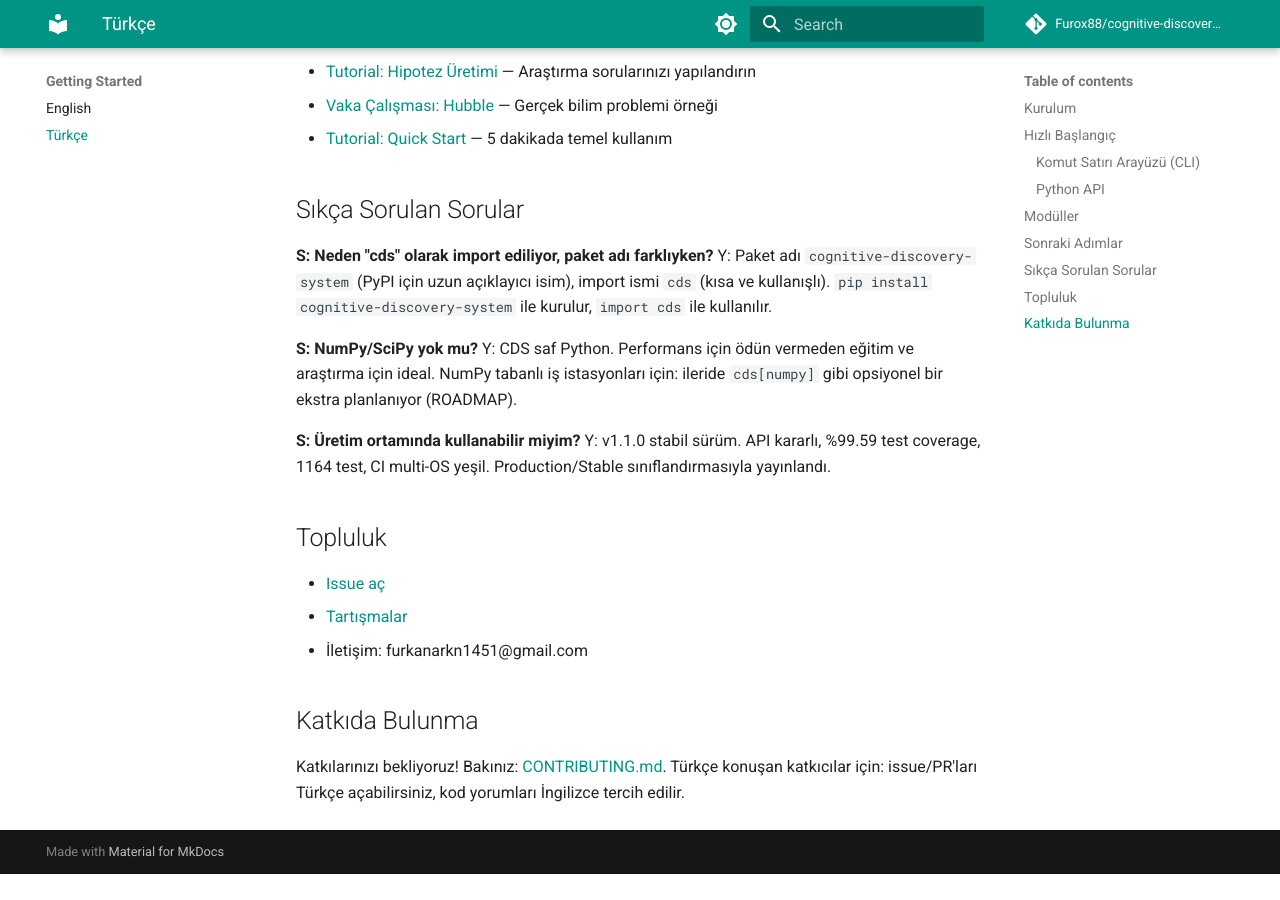
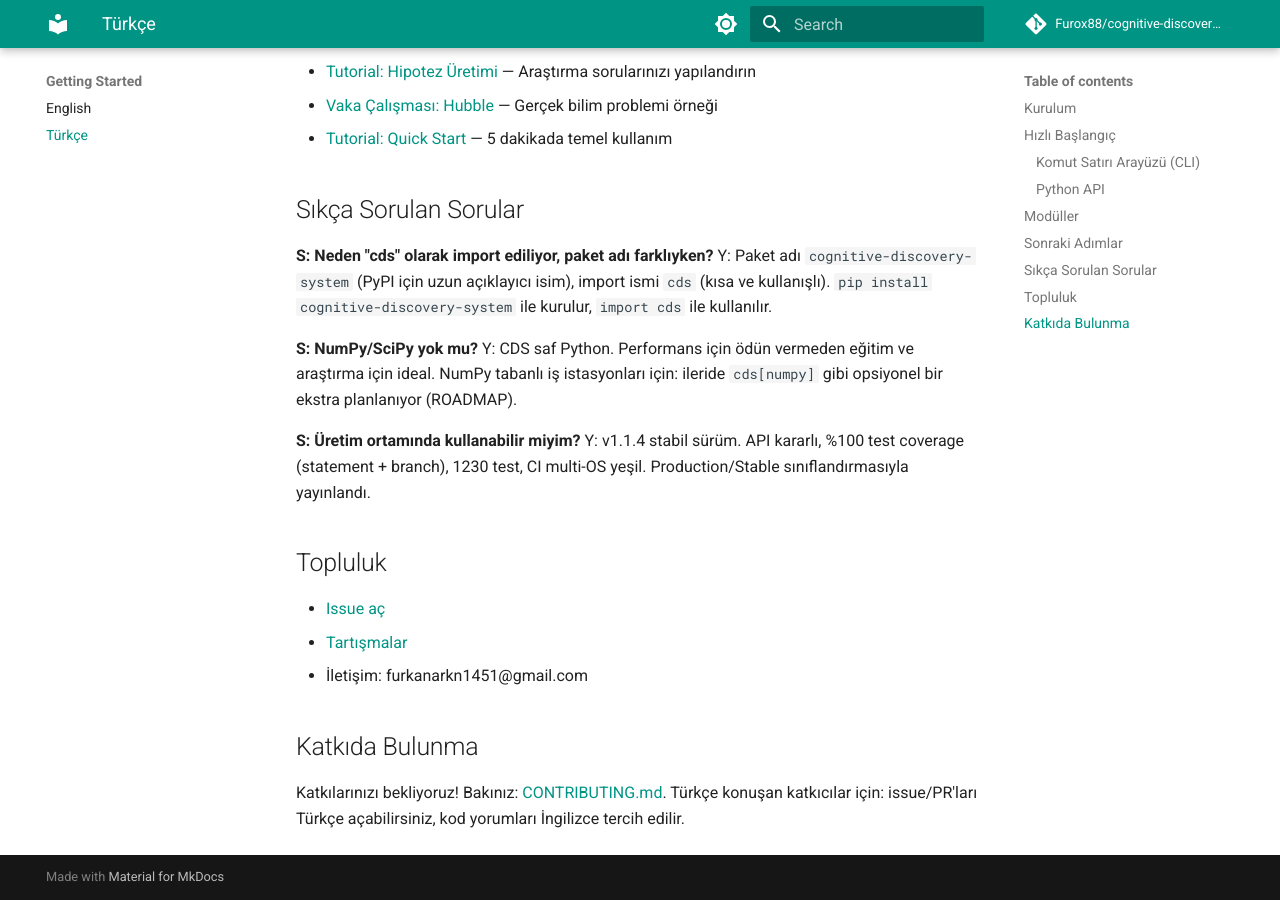
Before and after one commit to Furox88/cognitive-discovery-system, an MkDocs documentation site: the page built from docs/getting-started.tr.md, in a window 1280 px wide and 900 px high, scrolled down 2188 px. Built offline with MkDocs 1.6.1 and Material for MkDocs 9.7.7, drawn with Linux system fonts in a browser that asks for light colours; comment, search, counter and statistics services are not loaded; before the commit the page ends 3062 px from its top, so only the background shows below that.

Commit message:
docs: sync test count 1165→1230 and coverage ~99.6%→100% (#40)
After PR #38 (B5 property-based invariant suite, +65 tests) and PR #39
(100% coverage gate), the codebase now spans 1230 tests with 100% code
coverage (statement + branch). Update stale references in README.md,
docs/getting-started.md, docs/getting-started.tr.md, and the hardcoded
count in src/cds/cli.py info() panel.

Co-authored-by: Furox88 <real.furkannn>

```diff
--- a/docs/getting-started.tr.md
+++ b/docs/getting-started.tr.md
@@ -90,7 +90,7 @@
 Y: CDS saf Python. Performans için ödün vermeden eğitim ve araştırma için ideal. NumPy tabanlı iş istasyonları için: ileride `cds[numpy]` gibi opsiyonel bir ekstra planlanıyor (ROADMAP).
 
 **S: Üretim ortamında kullanabilir miyim?**
-Y: v1.1.0 stabil sürüm. API kararlı, %99.59 test coverage, 1164 test, CI multi-OS yeşil. Production/Stable sınıflandırmasıyla yayınlandı.
+Y: v1.1.4 stabil sürüm. API kararlı, %100 test coverage (statement + branch), 1230 test, CI multi-OS yeşil. Production/Stable sınıflandırmasıyla yayınlandı.
 
 ## Topluluk
 
```
Also changed, not shown: README.md (+2 -2 lines), docs/getting-started.md (+2 -2 lines), 1 other file.
